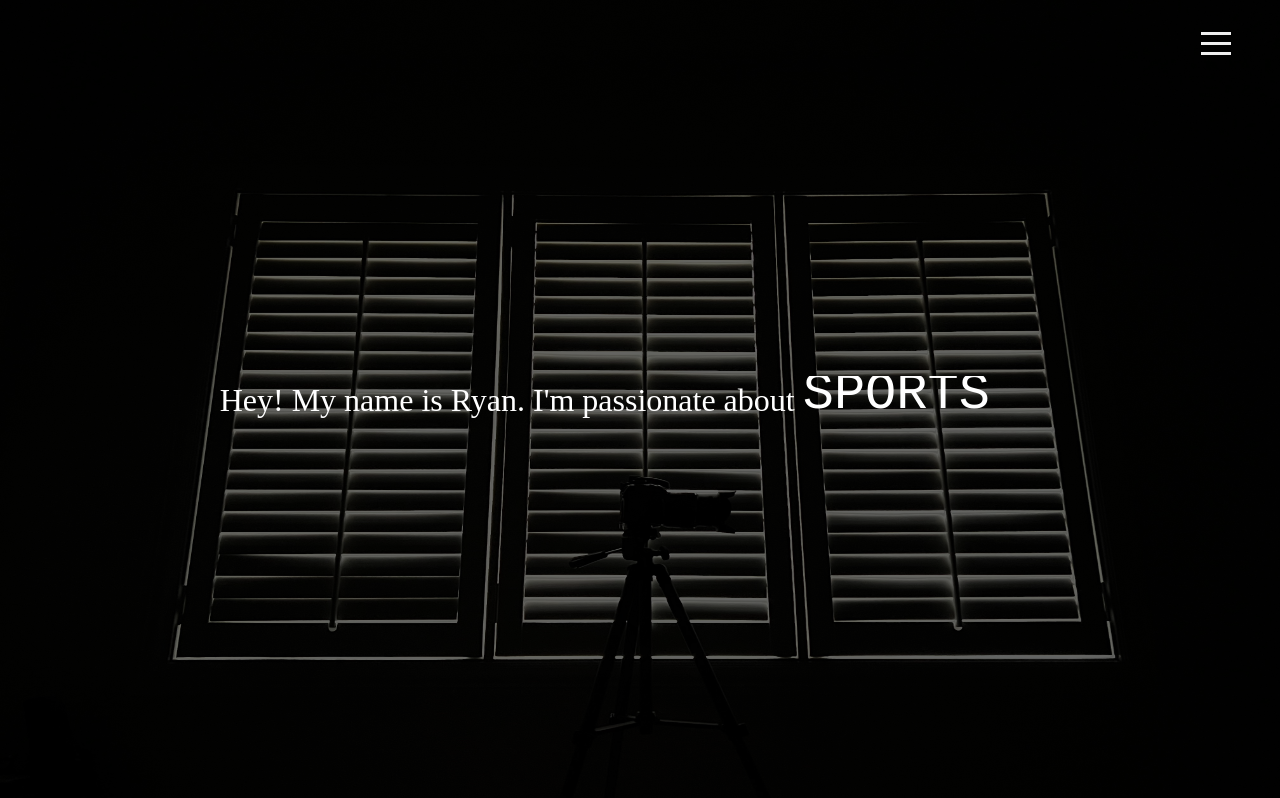
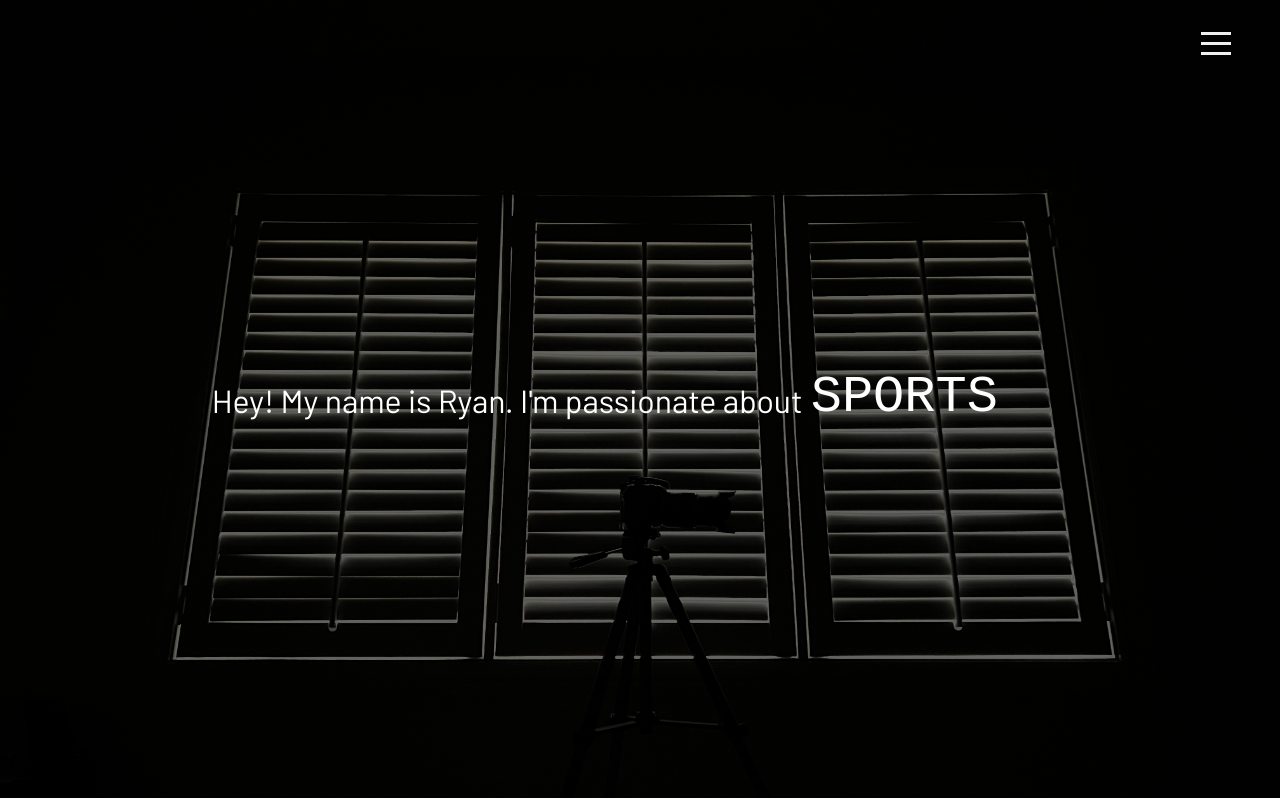
Before and after one commit to ryanpunwasi/portfolio, a React (Create React App) app: page / in a window 1280 px wide. Shown: the top 798 px of the page. Built offline with nearby package versions, Linux system fonts and the light colour scheme.

Commit message:
style: import font

```diff
--- a/src/components/Lead.scss
+++ b/src/components/Lead.scss
@@ -1,3 +1,4 @@
+@import url("https://fonts.googleapis.com/css2?family=Barlow&display=swap");
 .lead {
   height: 100%;
   width: 100%;
@@ -6,10 +7,12 @@
   align-items: center;
   padding: 2em;
   color: white;
+  font-family: "Barlow";
 }
 
 .lead__text {
   font-size: 2em;
+  user-select: none;
 }
 
 .scrolling-words-container {
@@ -25,7 +28,7 @@
 }
 
 .scrolling-words-box ul {
-  margin: -0.5rem 0.5rem;
+  margin: -0.3rem 0.5rem;
   animation-name: scroll;
   animation-duration: 4s;
   animation-timing-function: cubic-bezier(0.075, 0.82, 0.165, 1);
@@ -38,6 +41,7 @@
     text-transform: uppercase;
     font-family: monospace;
     font-size: 2em;
+    user-select: none;
   }
 }
 
```
